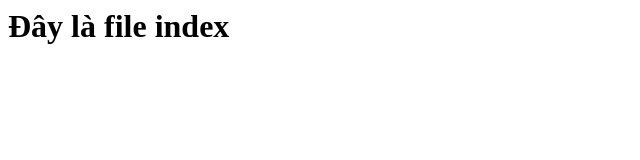
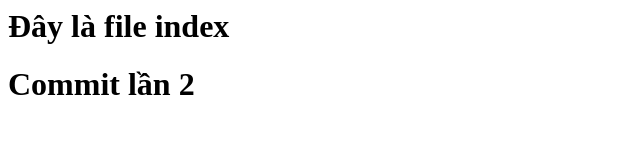
Before and after one commit to yourjasmine/test, a plain HTML site: page index.html in a window 1280 px wide. Shown: the whole page, without its empty margins (0-640 px from the left). Drawn offline with Linux system fonts and the light colour scheme.

Commit message:
commit lần 2

```diff
--- a/index.html
+++ b/index.html
@@ -1 +1,2 @@
 <h1>Đây là file index</h1>
+<h1>Commit lần 2</h1>
```
Also changed, not shown: 1 other file.
